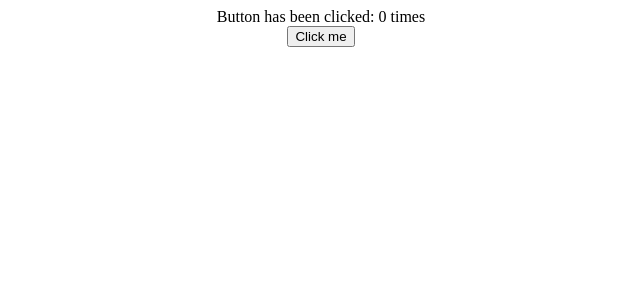
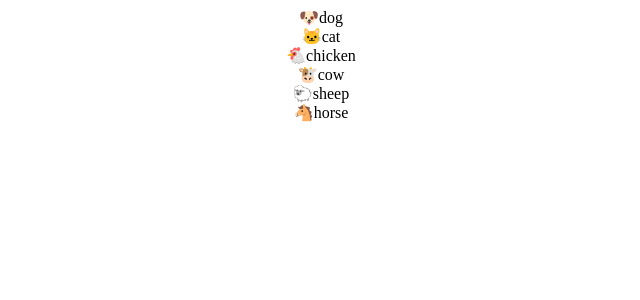
Before and after one commit to serapieTuyishime/react-exercises-introduction, a React (Create React App) app: page / in a window 1280 px wide. Shown: the top 300 px of the page, without its empty margins (319-959 px from the left). Built offline with nearby package versions, Linux system fonts and the light colour scheme.

Commit message:
Exercise 5 done with mapping the cats and gods and horses

```diff
--- a/src/App.jsx
+++ b/src/App.jsx
@@ -4,6 +4,7 @@ import Exe1 from "./components/Exe1";
 import Exe2 from "./components/Exe2";
 import Exe3 from "./components/Exe3";
 import Exe4 from "./components/Exe4";
+import Exe5 from "./components/Exe5";
 
 function App() {
     return (
@@ -11,7 +12,8 @@ function App() {
             {/* <Exe1 /> */}
             {/* <Exe2 /> */}
             {/* <Exe3 /> */}
-            <Exe4 />
+            {/* <Exe4 /> */}
+            <Exe5 />
         </div>
     );
 }
--- /dev/null
+++ b/src/components/Exe5.jsx
@@ -0,0 +1,27 @@
+const animals = [
+    ["🐶", "dog"],
+    ["🐱", "cat"],
+    ["🐔", "chicken"],
+    ["🐮", "cow"],
+    ["🐑", "sheep"],
+    ["🐴", "horse"],
+];
+export default function Exe5() {
+    return (
+        <div className="main">
+            <div className="grid w-32">
+                {animals.map((el, index) => {
+                    return (
+                        <div
+                            className="flex w-full border border-gray-400 justify-center gap-2 py-2"
+                            key={index}
+                        >
+                            <span>{el[0]}</span>
+                            <span>{el[1]}</span>
+                        </div>
+                    );
+                })}
+            </div>
+        </div>
+    );
+}
```
